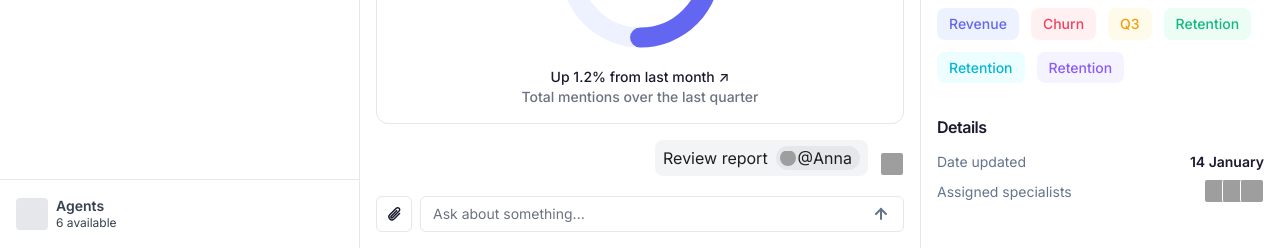
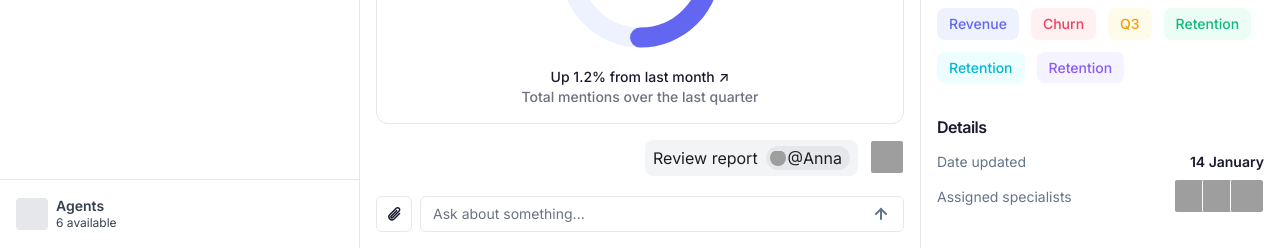
Before and after one commit to Nastiadsgn/Inbox-agents-concept, a plain HTML site: page index.html in a window 1280 px wide. Shown: the part 552-800 px from the top of the page. Drawn offline with Linux system fonts and the light colour scheme; grey boxes are pictures that could not be loaded.

Commit message:
Increase avatar size in avatar-group from 24px to 34px

```diff
--- a/index.html
+++ b/index.html
@@ -533,7 +533,7 @@
     .user-message {
       display: flex;
       justify-content: flex-end;
-      align-items: flex-end;
+      align-items: flex-start;
       gap: 12px;
       padding-left: 160px;
     }
@@ -811,8 +811,8 @@
     }
 
     .avatar-group .avatar {
-      width: 24px;
-      height: 24px;
+      width: 34px;
+      height: 34px;
       border-radius: 3px;
       border: 0.75px solid #fff;
       margin-right: -6px;
```
